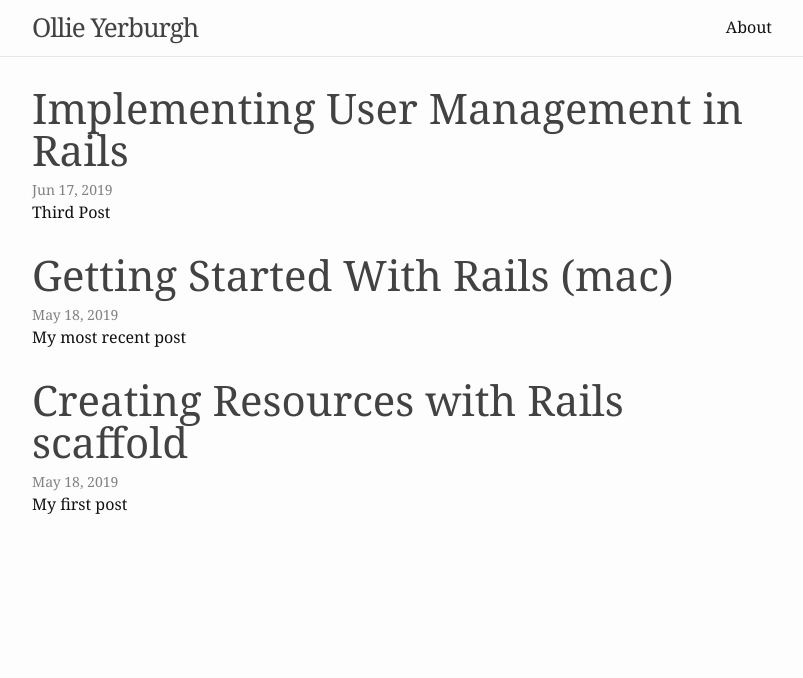
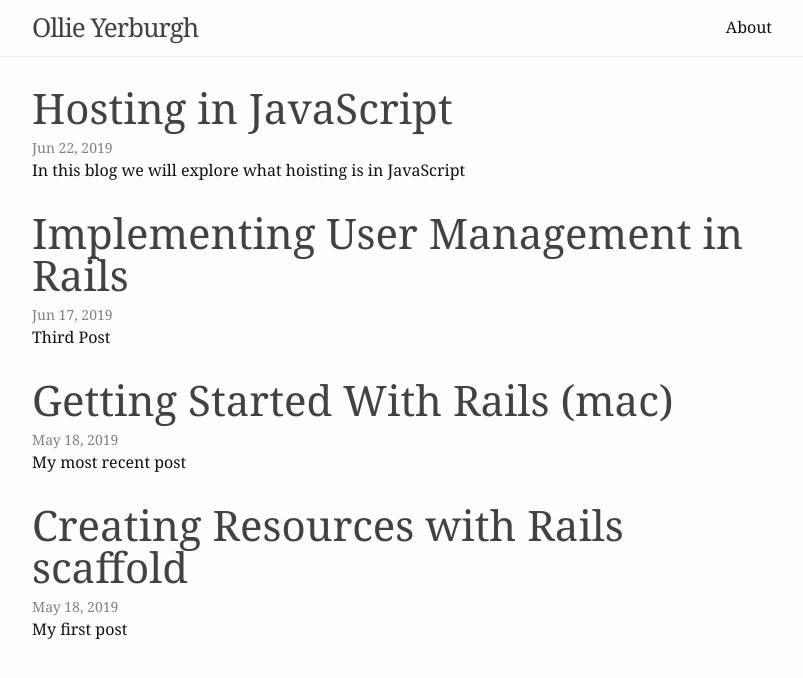
Before and after one commit to Ollieyerburgh/blog, a Jekyll site: the page built from index.md, in a window 1280 px wide. Shown: the top 678 px of the page, without its empty margins (238-1041 px from the left). Built offline with Jekyll 4.4.1, drawn with Linux system fonts in a browser that asks for light colours; part of the change alters nothing that is shown.

Commit message:
Post: Hoisting in JS

````diff
--- a/_layouts/home.html
+++ b/_layouts/home.html
@@ -12,7 +12,7 @@ layout: default
     {%- if site.posts.size > 0 -%}
     <ul class="post-list">
       {%- for post in site.posts -%}
-      <li>
+      <li class="posts">
 
         <h3>
           <a class="post-link" href="{{ post.url | relative_url }}">
--- /dev/null
+++ b/_posts/2019-06-22-Hoisting-Explained.markdown
@@ -0,0 +1,84 @@
+---
+layout: post
+title:  "Hosting in JavaScript"
+date:   2019-06-22 15:23:36 +0100
+description: In this blog we will explore what hoisting is in JavaScript
+---
+
+Have you ever noticed in JavaScript that sometimes you might use a variable before it's been used? Let's look at an example:
+
+```javascript
+var x = 'Hello';
+y = 'World';
+
+console.log(x + " " + y);
+
+var y;
+```
+
+This will give the same result as the following example:
+
+```javascript
+var x = 'Hello';
+var y = 'World';
+
+console.log(x + " " + y);
+```
+
+This is because in JavaScript the parser will look through the script or function and 'hoist' the var declarations to the top.
+
+```javascript
+// Example a                  | Example B
+var x = 'Hello';              | var x = 'Hello';
+y = 'World';                  | var y;
+                              | y = 'World';
+console.log(x + " " + y);     | console.log(x + " " y);
+                              |
+var y;                        |
+```
+
+Although this seems quite simple, it can sometimes create bugs that you might find difficult to sort out. Consider the following:
+
+```javascript
+var car = 'ford';
+
+(function (){
+ console.log(car); //outputs 'ford'
+ console.log(car); //outputs 'ford'
+})()
+```
+
+This makes sense, right? We initialised car with 'ford' and then logged the output within a function. What happens if we then re-initialise car?
+
+```javascript
+var car = 'ford';
+
+(function (){
+ console.log(car); //outputs 'undefined'
+ var car = 'skoda';
+ console.log(car); //outputs 'skoda'
+})()
+```
+
+The first 'car' is now undefined. This is because JavaScript has hoisted the declaration of the variable to the top but not the initialisation of the variable.
+
+_Note: When using let or const, you will receive a ```ReferenceError``` rather than have an undefined variable. Although let or const are both hoisted, they do not get initialised. With var we see that it has the value of undefined, meaning that it is intialised as ```undefined``` when it is hoisted._
+
+[Some people][hackernoon] argue that you should stop using var completely,but if you want reduce the likelihood of introducing a bug via hoisting, some people suggest that you declare variables just above where they are going to be used. This does not mean that you should declare all your variables within a function at the top of the function however. Take a look at the following example:
+
+```javascript
+function hoist() {
+    var a;
+    var b;
+
+    // couple of lines which use a and b
+
+    var c;
+    var d;
+
+    // couple of lines that use c and d
+}
+```
+
+
+[hackernoon]:[https://hackernoon.com/why-you-shouldnt-use-var-anymore-f109a58b9b70]
````
